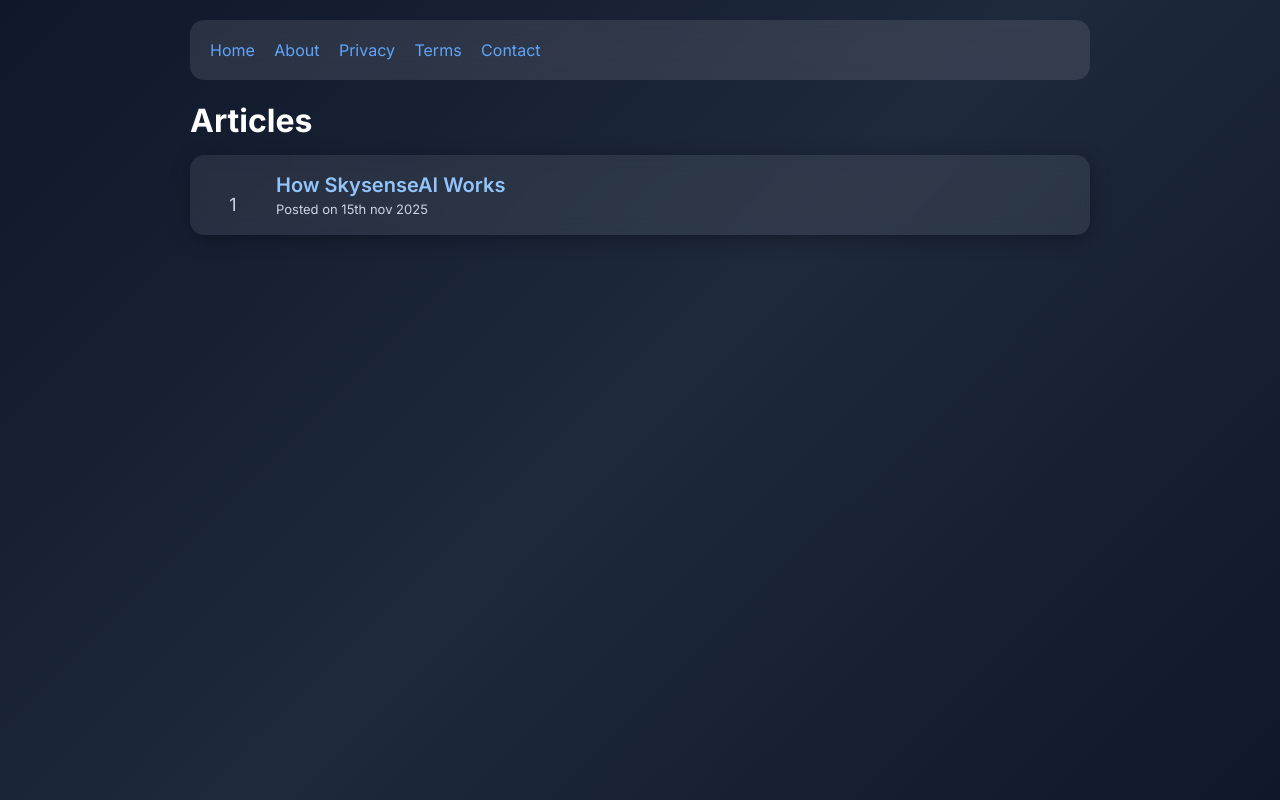
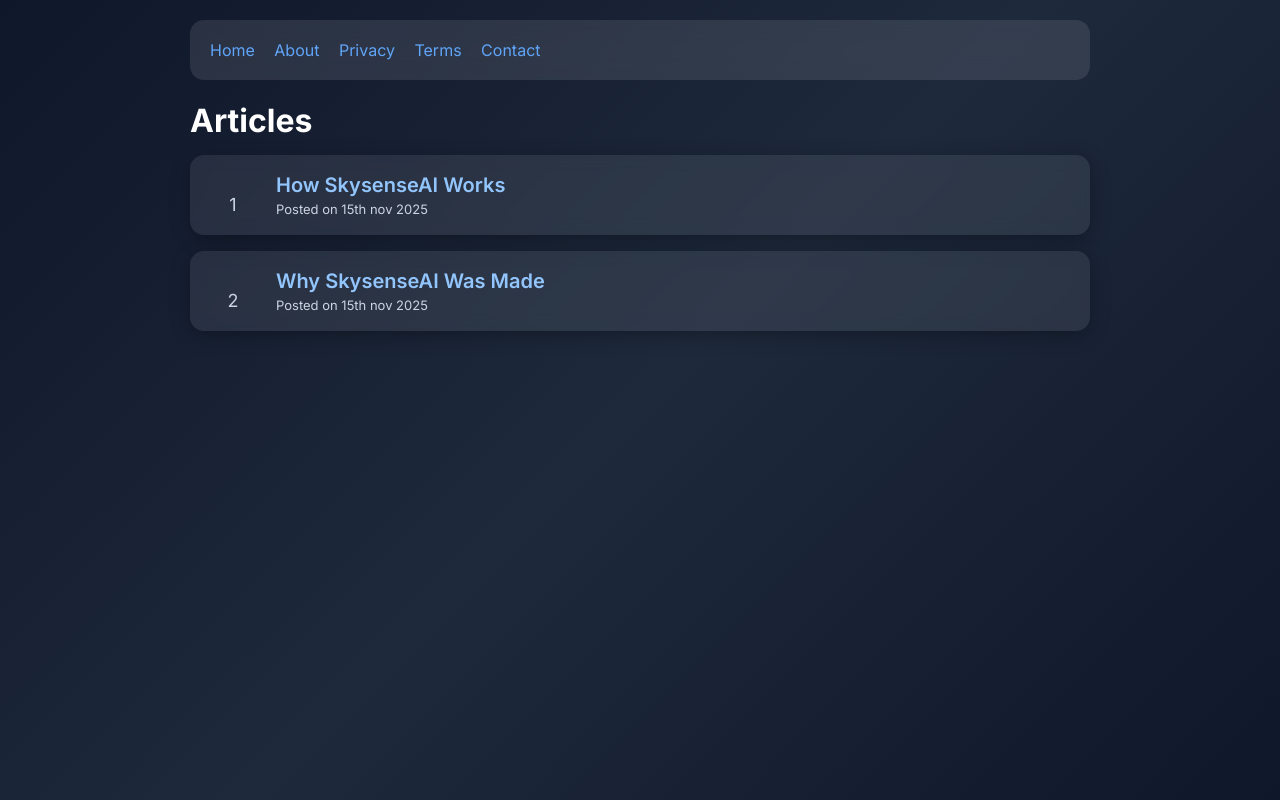
Before and after one commit to eamhad/SkysenseAI, a website: page public/articles.html in a window 1280 px wide. Drawn offline with Linux system fonts and the light colour scheme.

Commit message:
Update articles.html

```diff
--- a/public/articles.html
+++ b/public/articles.html
@@ -122,7 +122,15 @@
       <div class="meta">Posted on 15th nov 2025</div>
     </div>
   </div>
-
+  <div class="post">
+    <div class="votes">
+      <br>2<br>
+    </div>
+    <div class="post-title">
+      <a href="article2.html">Why SkysenseAI Was Made</a>
+      <div class="meta">Posted on 15th nov 2025</div>
+    </div>
+  </div>
 
 
 </div>
```
